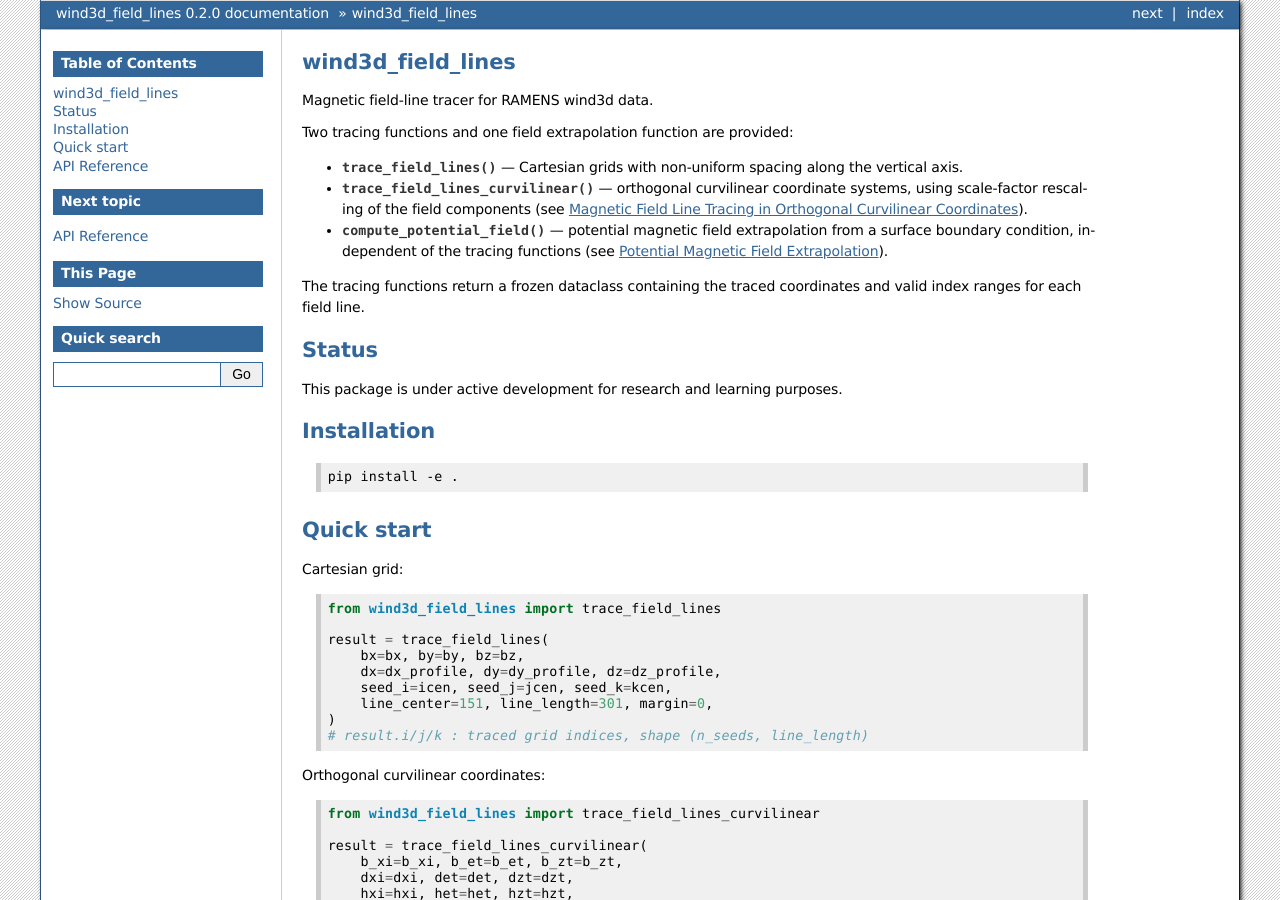
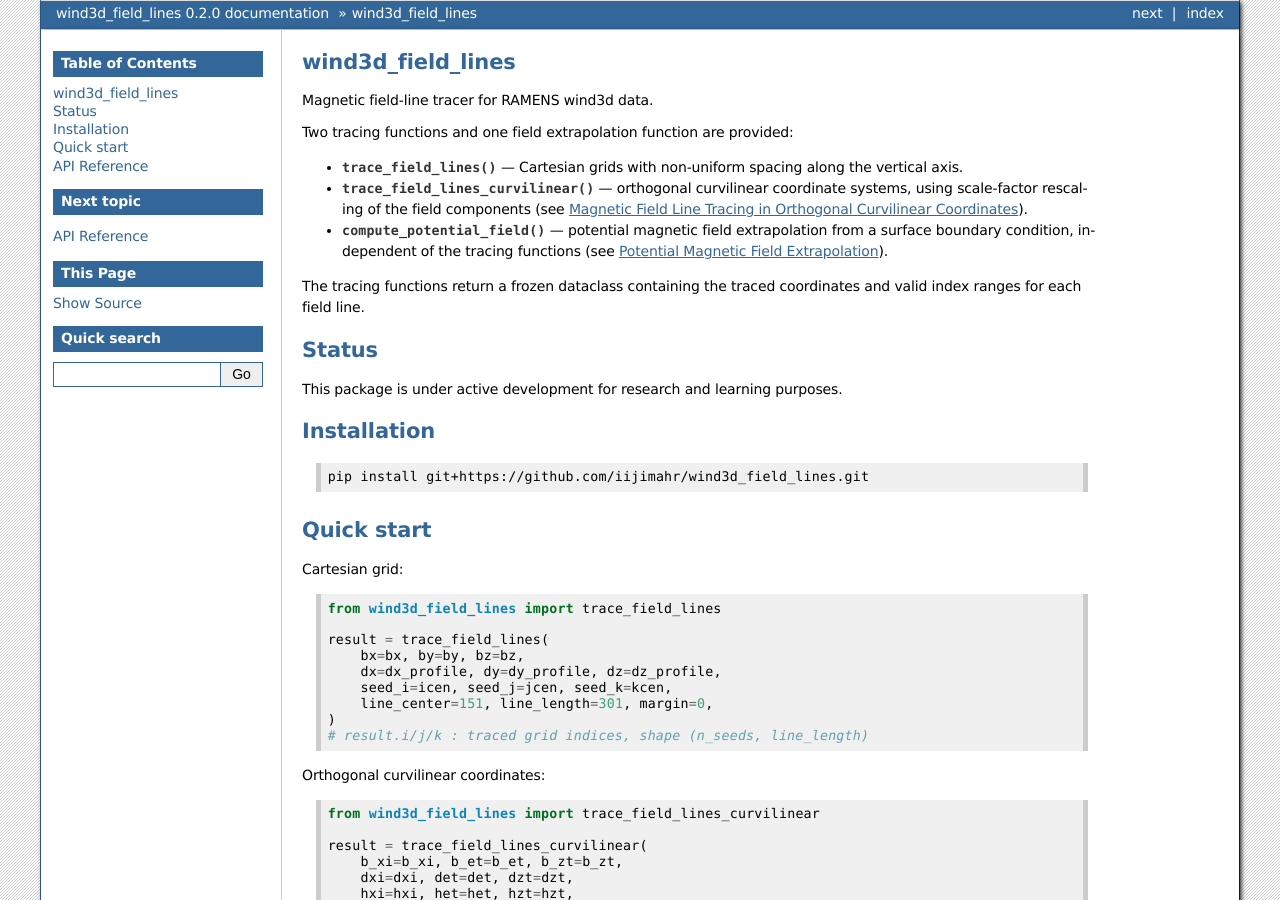
Before and after one commit to iijimahr/wind3d_field_lines, a Sphinx documentation site: the page built from docs/source/index.rst, in a window 1280 px wide and 900 px high. Built offline with Sphinx 7.4.7, drawn with Linux system fonts in a browser that asks for light colours.

Commit message:
minor fix in installation docs

```diff
--- a/docs/source/index.rst
+++ b/docs/source/index.rst
@@ -27,7 +27,7 @@ Installation
 
 .. code-block:: bash
 
-   pip install -e .
+   pip install git+https://github.com/iijimahr/wind3d_field_lines.git
 
 Quick start
 ===========
```
